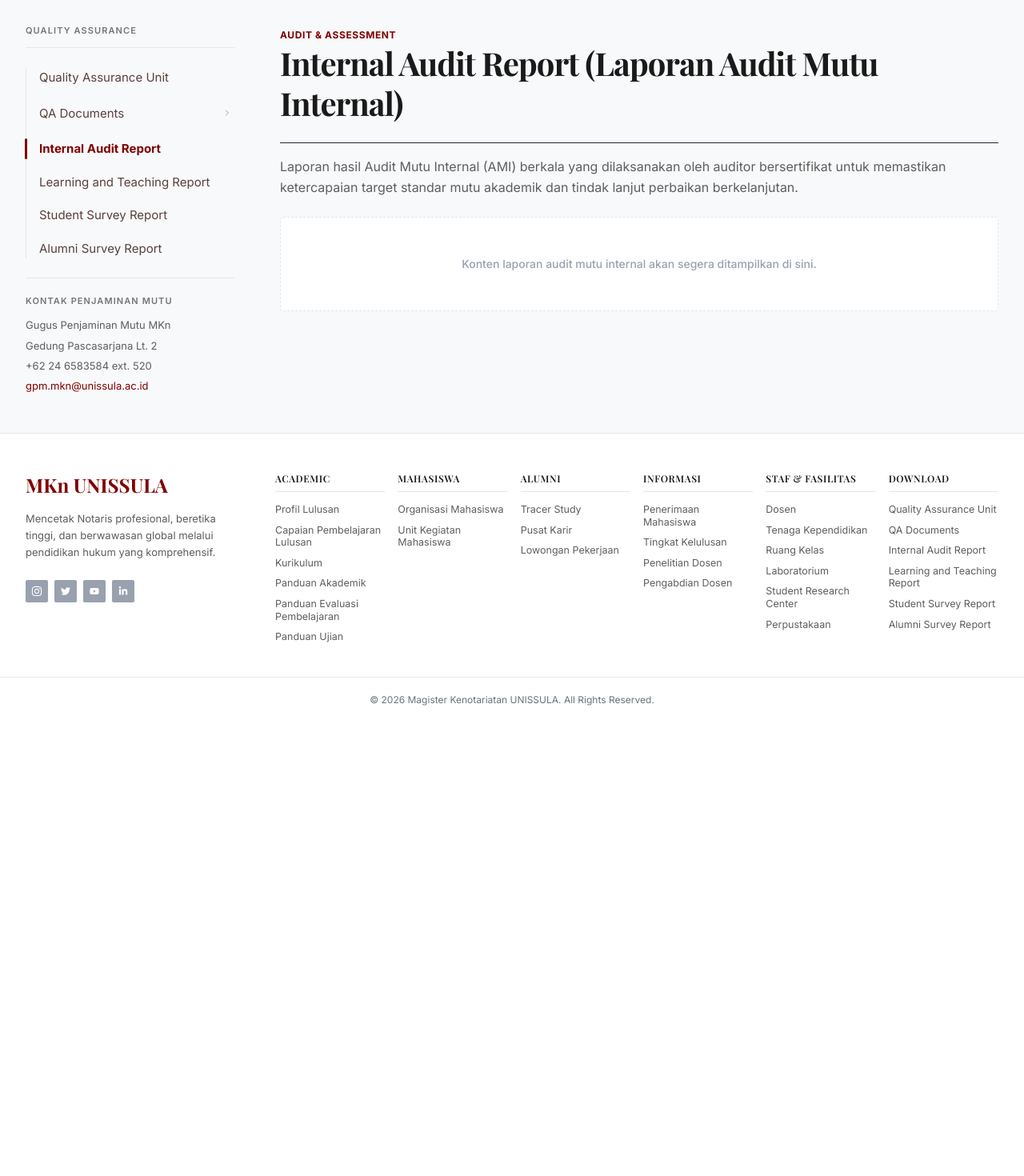
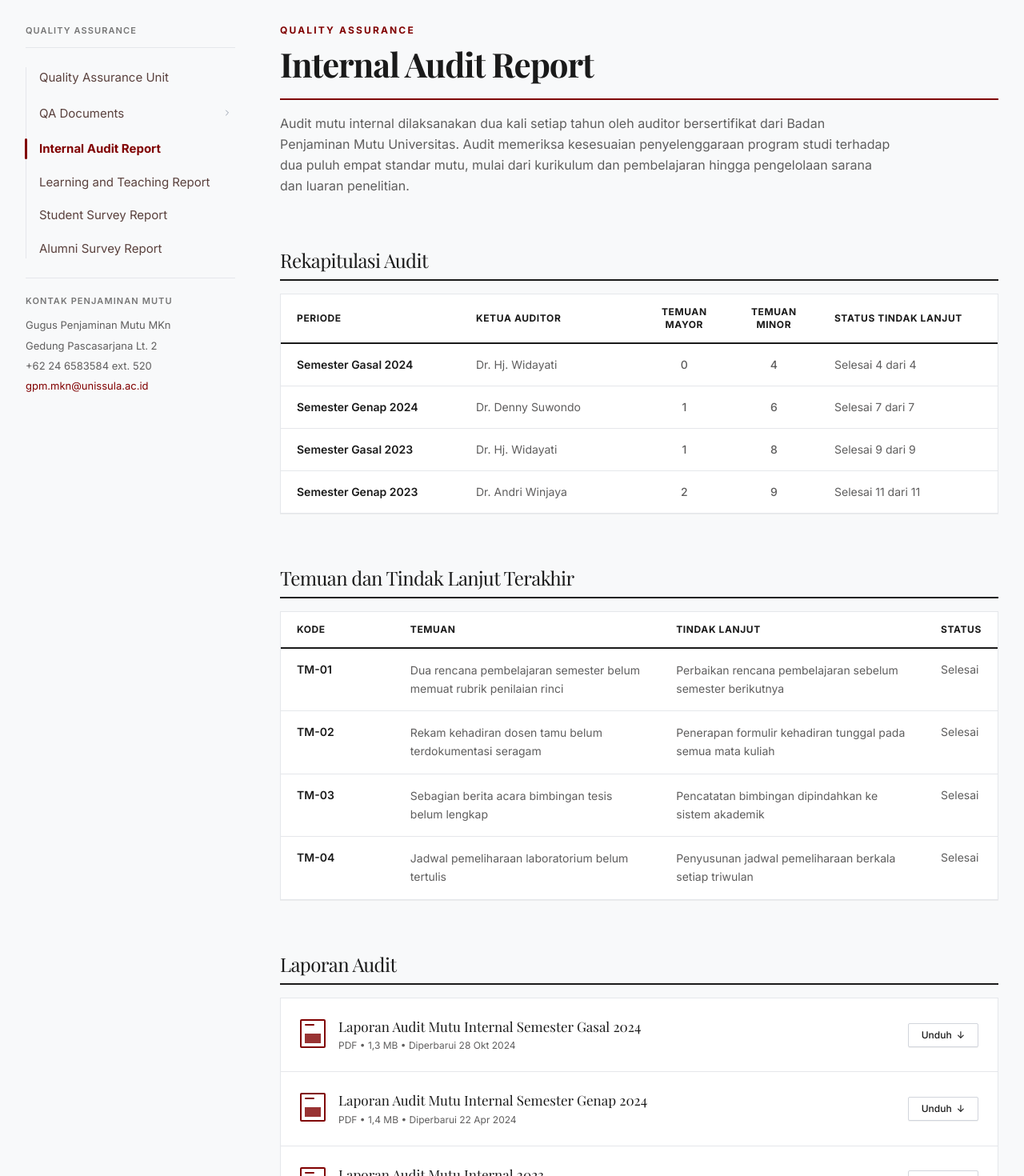
Before and after one commit to ammertav/mkn-website, a React (Vite) app: page /quality-assurance/internal-audit-report in a window 1280 px wide. Shown: the part 180-1650 px from the top of the page at 80% size. Before the commit the page ends 1083 px from the top, so only its background shows below. Built offline with nearby package versions, Linux system fonts and the light colour scheme; a web font is replaced by a local one.

Commit message:
feat(qa): implementasi halaman Laporan Audit Internal dengan rekap AMI dan tabel temuan - Tambahkan halaman Laporan Audit Internal dengan rekap periode AMI dan tabel temuan terbaru - Tambahkan laporan AMI semester yang dapat diunduh dan template formulir tindak lanjut audit

```diff
--- a/src/pages/QualityAssurance/InternalAuditReport.jsx
+++ b/src/pages/QualityAssurance/InternalAuditReport.jsx
@@ -1,38 +1,262 @@
 import { Helmet } from "react-helmet-async";
+import samplePdf from "../../assets/pdf/2. Pedoman Akademik MKN.pdf";
+
+const auditRecap = [
+  {
+    period: "Semester Gasal 2024",
+    leadAuditor: "Dr. Hj. Widayati",
+    majorFindings: 0,
+    minorFindings: 4,
+    followUpStatus: "Selesai 4 dari 4",
+  },
+  {
+    period: "Semester Genap 2024",
+    leadAuditor: "Dr. Denny Suwondo",
+    majorFindings: 1,
+    minorFindings: 6,
+    followUpStatus: "Selesai 7 dari 7",
+  },
+  {
+    period: "Semester Gasal 2023",
+    leadAuditor: "Dr. Hj. Widayati",
+    majorFindings: 1,
+    minorFindings: 8,
+    followUpStatus: "Selesai 9 dari 9",
+  },
+  {
+    period: "Semester Genap 2023",
+    leadAuditor: "Dr. Andri Winjaya",
+    majorFindings: 2,
+    minorFindings: 9,
+    followUpStatus: "Selesai 11 dari 11",
+  },
+];
+
+const latestFindings = [
+  {
+    code: "TM-01",
+    finding: "Dua rencana pembelajaran semester belum memuat rubrik penilaian rinci",
+    action: "Perbaikan rencana pembelajaran sebelum semester berikutnya",
+    status: "Selesai",
+  },
+  {
+    code: "TM-02",
+    finding: "Rekam kehadiran dosen tamu belum terdokumentasi seragam",
+    action: "Penerapan formulir kehadiran tunggal pada semua mata kuliah",
+    status: "Selesai",
+  },
+  {
+    code: "TM-03",
+    finding: "Sebagian berita acara bimbingan tesis belum lengkap",
+    action: "Pencatatan bimbingan dipindahkan ke sistem akademik",
+    status: "Selesai",
+  },
+  {
+    code: "TM-04",
+    finding: "Jadwal pemeliharaan laboratorium belum tertulis",
+    action: "Penyusunan jadwal pemeliharaan berkala setiap triwulan",
+    status: "Selesai",
+  },
+];
+
+const auditReports = [
+  {
+    id: 1,
+    title: "Laporan Audit Mutu Internal Semester Gasal 2024",
+    meta: "PDF • 1,3 MB • Diperbarui 28 Okt 2024",
+    fileUrl: samplePdf,
+    fileName: "Laporan-AMI-Gasal-2024-MKn.pdf",
+  },
+  {
+    id: 2,
+    title: "Laporan Audit Mutu Internal Semester Genap 2024",
+    meta: "PDF • 1,4 MB • Diperbarui 22 Apr 2024",
+    fileUrl: samplePdf,
+    fileName: "Laporan-AMI-Genap-2024-MKn.pdf",
+  },
+  {
+    id: 3,
+    title: "Laporan Audit Mutu Internal 2023",
+    meta: "PDF • 2,1 MB • Diperbarui 15 Jan 2024",
+    fileUrl: samplePdf,
+    fileName: "Laporan-AMI-2023-MKn.pdf",
+  },
+  {
+    id: 4,
+    title: "Formulir Tindak Lanjut Temuan Audit",
+    meta: "DOCX • 0,2 MB • Diperbarui 15 Jan 2024",
+    fileUrl: samplePdf,
+    fileName: "Formulir-Tindak-Lanjut-Audit.docx",
+  },
+];
 
 export default function InternalAuditReport() {
   return (
     <>
       <Helmet>
         <html lang="id" />
-        <title>Internal Audit Report (Laporan AMI) | MKn UNISSULA</title>
+        <title>Internal Audit Report | MKn UNISSULA</title>
         <meta
           name="description"
-          content="Laporan hasil Audit Mutu Internal (AMI) berkala dan target pencapaian standar mutu akademik di MKn UNISSULA."
+          content="Laporan hasil Audit Mutu Internal (AMI) berkala dan rekapitulasi temuan audit Program Studi Magister Kenotariatan (MKn) UNISSULA."
         />
       </Helmet>
 
-      <div className="space-y-6">
-        <div className="space-y-2">
-          <span className="text-xs font-bold tracking-wider uppercase text-primary">
-            Audit & Assessment
+      <div className="space-y-12 sm:space-y-16 font-body text-body">
+        {/* ========================================================================= */}
+        {/* HEADER SECTION */}
+        {/* ========================================================================= */}
+        <div>
+          <span className="text-xs font-bold tracking-[0.18em] uppercase text-primary block mb-2">
+            QUALITY ASSURANCE
           </span>
-          <h1 className="text-3xl sm:text-4xl lg:text-[40px] font-heading font-bold text-heading tracking-tight leading-tight">
-            Internal Audit Report (Laporan Audit Mutu Internal)
+          <h1 className="text-3xl sm:text-4xl lg:text-[42px] font-heading font-bold text-heading tracking-tight leading-tight">
+            Internal Audit Report
           </h1>
+          <div className="w-full h-[2px] bg-primary my-4" />
+          <p className="text-sm sm:text-base text-body leading-relaxed max-w-3xl">
+            Audit mutu internal dilaksanakan dua kali setiap tahun oleh auditor bersertifikat dari Badan Penjaminan Mutu Universitas. Audit memeriksa kesesuaian penyelenggaraan program studi terhadap dua puluh empat standar mutu, mulai dari kurikulum dan pembelajaran hingga pengelolaan sarana dan luaran penelitian.
+          </p>
         </div>
 
-        <hr className="border-t border-gray-800 my-4" />
+        {/* ========================================================================= */}
+        {/* REKAPITULASI AUDIT */}
+        {/* ========================================================================= */}
+        <section className="space-y-4">
+          <div className="pb-2 border-b-2 border-heading">
+            <h2 className="text-2xl font-heading font-normal text-heading tracking-tight">
+              Rekapitulasi Audit
+            </h2>
+          </div>
 
-        <p className="text-sm sm:text-base text-body leading-relaxed max-w-4xl">
-          Laporan hasil Audit Mutu Internal (AMI) berkala yang dilaksanakan oleh auditor bersertifikat untuk memastikan ketercapaian target standar mutu akademik dan tindak lanjut perbaikan berkelanjutan.
-        </p>
+          <div className="border border-gray-200 bg-white overflow-x-auto shadow-2xs">
+            <table className="w-full text-left border-collapse text-xs sm:text-sm">
+              <thead>
+                <tr className="border-b-2 border-heading text-xs font-bold tracking-wider text-heading uppercase">
+                  <th className="py-3.5 px-5 font-bold w-1/4">PERIODE</th>
+                  <th className="py-3.5 px-5 font-bold w-1/4">KETUA AUDITOR</th>
+                  <th className="py-3.5 px-5 font-bold text-center">TEMUAN MAYOR</th>
+                  <th className="py-3.5 px-5 font-bold text-center">TEMUAN MINOR</th>
+                  <th className="py-3.5 px-5 font-bold w-1/4">STATUS TINDAK LANJUT</th>
+                </tr>
+              </thead>
+              <tbody className="divide-y divide-gray-200">
+                {auditRecap.map((item, idx) => (
+                  <tr key={idx} className="hover:bg-gray-50/50 transition-colors">
+                    <td className="py-4 px-5 font-semibold text-heading whitespace-nowrap">
+                      {item.period}
+                    </td>
+                    <td className="py-4 px-5 text-body">
+                      {item.leadAuditor}
+                    </td>
+                    <td className="py-4 px-5 text-body text-center font-medium">
+                      {item.majorFindings}
+                    </td>
+                    <td className="py-4 px-5 text-body text-center font-medium">
+                      {item.minorFindings}
+                    </td>
+                    <td className="py-4 px-5 text-body whitespace-nowrap">
+                      {item.followUpStatus}
+                    </td>
+                  </tr>
+                ))}
+              </tbody>
+            </table>
+          </div>
+        </section>
 
-        <div className="p-12 text-center text-gray-400 border border-dashed border-gray-200 rounded-sm bg-white">
-          <p className="text-sm font-medium">
-            Konten laporan audit mutu internal akan segera ditampilkan di sini.
-          </p>
-        </div>
+        {/* ========================================================================= */}
+        {/* TEMUAN DAN TINDAK LANJUT TERAKHIR */}
+        {/* ========================================================================= */}
+        <section className="space-y-4">
+          <div className="pb-2 border-b-2 border-heading">
+            <h2 className="text-2xl font-heading font-normal text-heading tracking-tight">
+              Temuan dan Tindak Lanjut Terakhir
+            </h2>
+          </div>
+
+          <div className="border border-gray-200 bg-white overflow-x-auto shadow-2xs">
+            <table className="w-full text-left border-collapse text-xs sm:text-sm">
+              <thead>
+                <tr className="border-b-2 border-heading text-xs font-bold tracking-wider text-heading uppercase">
+                  <th className="py-3.5 px-5 font-bold w-1/6">KODE</th>
+                  <th className="py-3.5 px-5 font-bold w-2/5">TEMUAN</th>
+                  <th className="py-3.5 px-5 font-bold w-2/5">TINDAK LANJUT</th>
+                  <th className="py-3.5 px-5 font-bold w-1/6">STATUS</th>
+                </tr>
+              </thead>
+              <tbody className="divide-y divide-gray-200">
+                {latestFindings.map((item, idx) => (
+                  <tr key={idx} className="hover:bg-gray-50/50 transition-colors">
+                    <td className="py-4 px-5 font-semibold text-heading whitespace-nowrap align-top">
+                      {item.code}
+                    </td>
+                    <td className="py-4 px-5 text-body leading-relaxed">
+                      {item.finding}
+                    </td>
+                    <td className="py-4 px-5 text-body leading-relaxed">
+                      {item.action}
+                    </td>
+                    <td className="py-4 px-5 text-body whitespace-nowrap align-top">
+                      {item.status}
+                    </td>
+                  </tr>
+                ))}
+              </tbody>
+            </table>
+          </div>
+        </section>
+
+        {/* ========================================================================= */}
+        {/* LAPORAN AUDIT */}
+        {/* ========================================================================= */}
+        <section className="space-y-4">
+          <div className="pb-2 border-b-2 border-heading">
+            <h2 className="text-2xl font-heading font-normal text-heading tracking-tight">
+              Laporan Audit
+            </h2>
+          </div>
+
+          <div className="divide-y divide-gray-200 bg-white border border-gray-200 shadow-2xs">
+            {auditReports.map((doc) => (
+              <div
+                key={doc.id}
+                className="p-5 sm:p-6 flex flex-col sm:flex-row sm:items-center justify-between gap-4 hover:bg-gray-50/60 transition-colors group"
+              >
+                {/* Sisi Kiri: Ikon + Judul + Info */}
+                <div className="flex items-start gap-4 flex-1 min-w-0">
+                  <div className="w-8 h-9 border-2 border-primary text-primary rounded-xs flex flex-col justify-between p-1 shrink-0 mt-0.5 group-hover:bg-primary/5 transition-colors">
+                    <div className="w-3 h-0.5 bg-primary rounded-full"></div>
+                    <div className="w-full h-3 bg-primary/80 rounded-2xs"></div>
+                  </div>
+
+                  <div className="space-y-1 flex-1 min-w-0">
+                    <h3 className="font-heading font-normal text-base sm:text-[17px] text-heading leading-snug group-hover:text-primary transition-colors">
+                      {doc.title}
+                    </h3>
+                    <p className="text-xs text-body">
+                      {doc.meta}
+                    </p>
+                  </div>
+                </div>
+
+                {/* Sisi Kanan: Tombol Unduh */}
+                <div className="shrink-0 flex items-center self-start sm:self-center pl-12 sm:pl-0">
+                  <a
+                    href={doc.fileUrl}
+                    download={doc.fileName}
+                    target="_blank"
+                    rel="noopener noreferrer"
+                    className="inline-flex items-center gap-1.5 px-4 py-1.5 bg-white border border-gray-300 hover:border-primary hover:bg-primary hover:text-white text-heading rounded-xs text-xs font-medium transition-all duration-150 shadow-2xs cursor-pointer active:scale-98"
+                  >
+                    <span>Unduh</span>
+                    <span className="text-xs">↓</span>
+                  </a>
+                </div>
+              </div>
+            ))}
+          </div>
+        </section>
       </div>
     </>
   );
```
